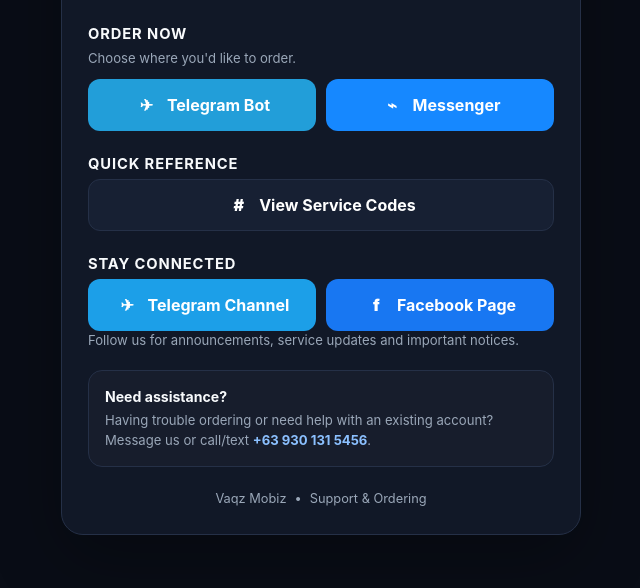
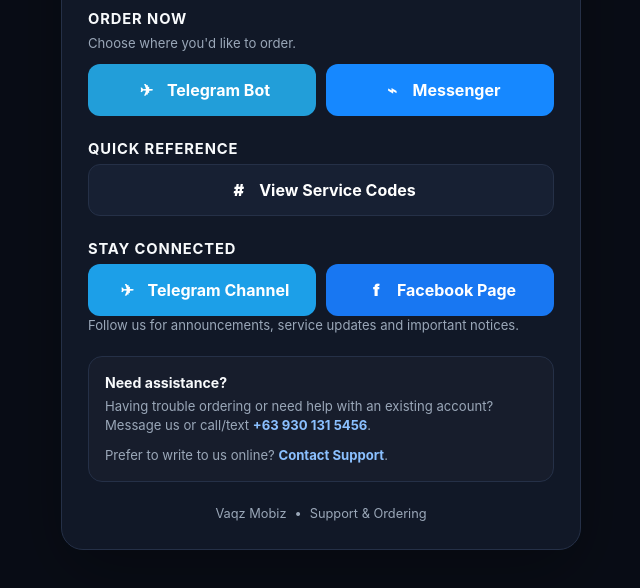
Before and after one commit to vaqz/vaqzmobiz-website, a plain HTML site: page index.html in a window 1280 px wide. Shown: the part 210-798 px from the top of the page, without its empty margins (319-959 px from the left). Drawn offline with Linux system fonts and the light colour scheme.

Commit message:
Link homepage to online contact support

```diff
--- a/index.html
+++ b/index.html
@@ -61,6 +61,7 @@
       <section class="help" aria-label="Need assistance">
         <strong>Need assistance?</strong>
         <p>Having trouble ordering or need help with an existing account? Message us or call/text <a href="tel:+639301315456">+63 930 131 5456</a>.</p>
+        <p style="margin:10px 0 0">Prefer to write to us online? <a href="/contact/">Contact Support</a>.</p>
       </section>
 
       <footer class="footer">
```
